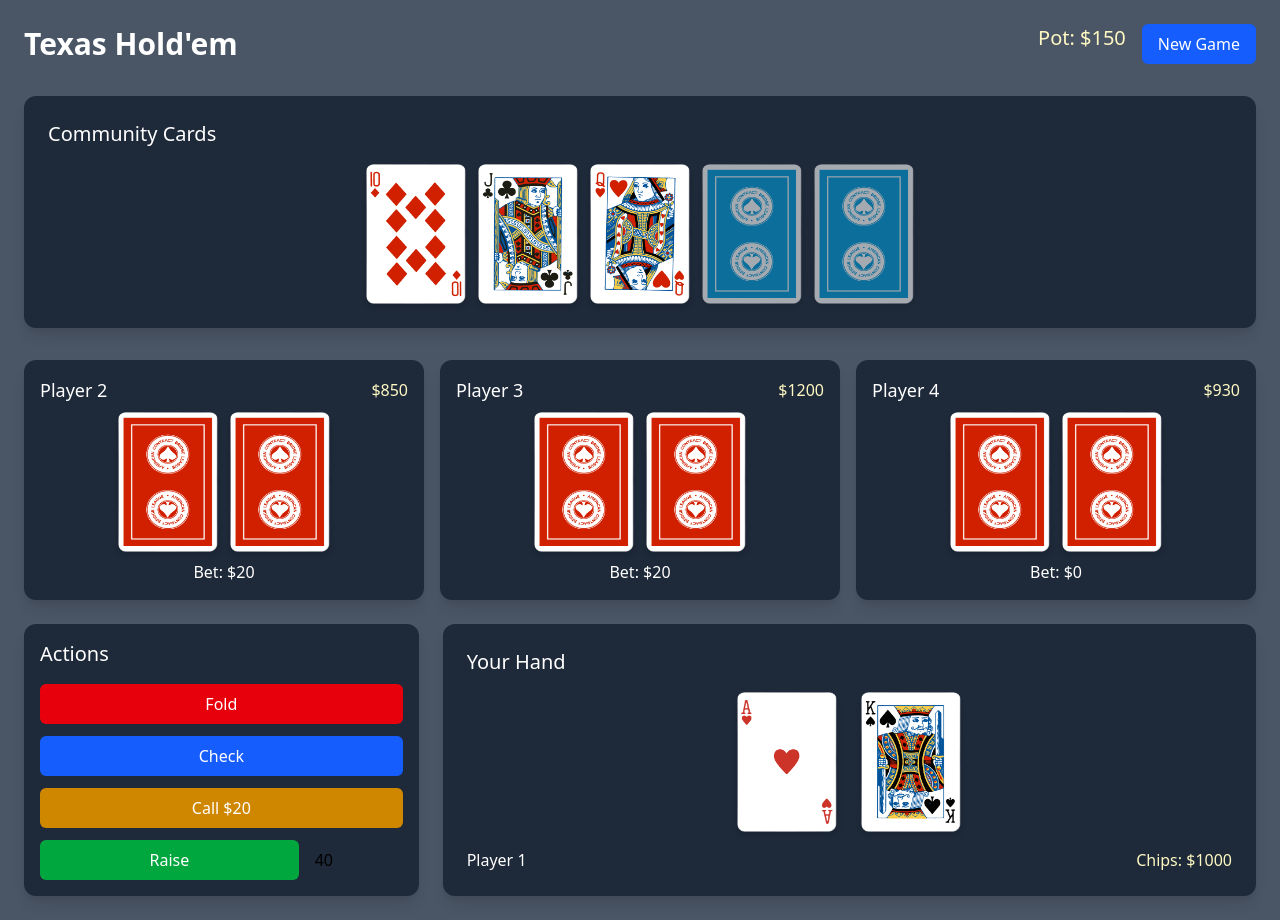
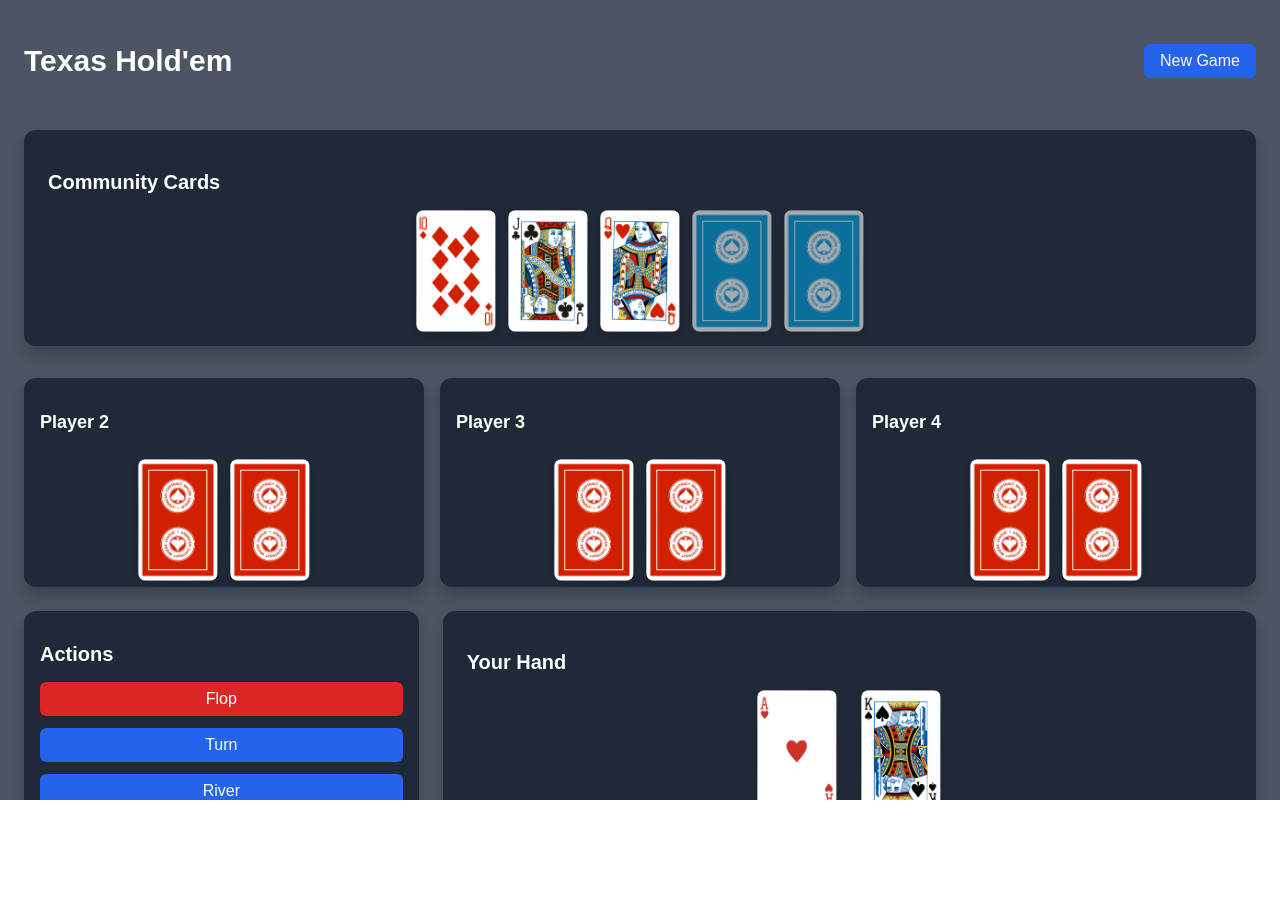
Before and after one commit to sernics/angularPoker, an Angular app: page / in a window 1280 px wide. After the commit the page ends 800 px from the top, so only its background shows below. Built offline with nearby package versions, Linux system fonts and the light colour scheme.

Commit message:
Empezando a implementar la logica del poker

```diff
--- a/src/app/components/card/card.component.css
+++ b/src/app/components/card/card.component.css
@@ -1,4 +1,17 @@
-.poker-card {
-  width: 100px;
-  height: 140px;
+.card {
+  position: relative;
+  transition: transform 0.3s ease;
+  border-radius: 8px;
+  box-shadow: 0 4px 6px rgba(0, 0, 0, 0.1);
+  overflow: hidden;
 }
+
+.card-interactive:hover {
+  transform: scale(1.1);
+}
+
+.card-image {
+  width: 100%;
+  height: 100%;
+  display: block;
+}
--- a/src/app/components/card/card.component.html
+++ b/src/app/components/card/card.component.html
@@ -1,11 +1,11 @@
 <div
-  class="poker-card relative transition-transform duration-300"
-  [ngClass]="{ 'transform hover:scale-110': interactive }"
+  class="card"
+  [ngClass]="{ 'card-interactive': interactive }"
 >
   <img
     [src]="cardImagePath"
     [alt]="cardAlt"
-    class="w-full h-full rounded-lg shadow-md"
+    class="card-image"
     (error)="handleImageError($event)"
   />
 </div>
--- a/src/app/pages/poker/poker.component.css
+++ b/src/app/pages/poker/poker.component.css
@@ -1,39 +1,233 @@
-:host {
-  display: block;
+.poker-table {
+  min-height: 100vh;
+  background-color: #4b5563; /* Reemplaza bg-gray-600 */
+  padding: 24px; /* Reemplaza p-6 */
+  color: #fff;
+  font-family: Arial, sans-serif;
 }
-.border-brown-900 {
-  border-color: #4a2c0b;
+
+/* Cabecera */
+.header {
+  display: flex;
+  justify-content: space-between;
+  align-items: center;
+  margin-bottom: 32px; /* Reemplaza mb-8 */
 }
-.border-brown-700 {
-  border-color: #6b4e31;
+
+.header h1 {
+  font-size: 1.875rem; /* Reemplaza text-3xl */
+  font-weight: bold; /* Reemplaza font-bold */
+  color: #fff; /* Reemplaza text-white */
 }
-.player-bottom {
-  bottom: 20px;
-  left: 50%;
-  transform: translateX(-50%);
+
+.header-actions {
+  display: flex;
+  gap: 16px; /* Reemplaza gap-4 */
 }
-.player-top {
-  top: 20px;
-  left: 50%;
-  transform: translateX(-50%);
+
+/* Botones */
+.btn {
+  padding: 8px 16px; /* Reemplaza px-4 py-2 */
+  border: none;
+  border-radius: 6px; /* Reemplaza rounded-md */
+  color: #fff;
+  font-size: 1rem;
+  cursor: pointer;
+  transition: background-color 0.3s; /* Reemplaza transition */
 }
-.player-left {
-  left: 20px;
-  top: 50%;
-  transform: translateY(-50%);
+
+.btn-primary {
+  background-color: #2563eb; /* Reemplaza bg-blue-600 */
 }
-.player-right {
-  right: 20px;
-  top: 50%;
-  transform: translateY(-50%);
+
+.btn-primary:hover {
+  background-color: #1d4ed8; /* Reemplaza hover:bg-blue-700 */
 }
-.player-top-left {
-  top: 20px;
-  left: 20%;
-  transform: translateX(-50%);
+
+.btn-danger {
+  background-color: #dc2626; /* Reemplaza bg-red-600 */
 }
-.player-top-right {
-  top: 20px;
-  right: 20%;
-  transform: translateX(50%);
+
+.btn-danger:hover {
+  background-color: #b91c1c; /* Reemplaza hover:bg-red-700 */
 }
+
+.btn-warning {
+  background-color: #d97706; /* Reemplaza bg-yellow-600 */
+}
+
+.btn-warning:hover {
+  background-color: #b45309; /* Reemplaza hover:bg-yellow-700 */
+}
+
+.btn-success {
+  background-color: #16a34a; /* Reemplaza bg-green-600 */
+}
+
+.btn-success:hover {
+  background-color: #374151; /* Reemplaza hover:bg-gray-800 */
+}
+
+/* Cartas comunitarias */
+.community-cards {
+  background-color: #1f2937; /* Reemplaza bg-gray-800 */
+  padding: 24px; /* Reemplaza p-6 */
+  border-radius: 12px; /* Reemplaza rounded-xl */
+  box-shadow: 0 10px 15px rgba(0, 0, 0, 0.2); /* Reemplaza shadow-lg */
+  margin-bottom: 32px; /* Reemplaza mb-8 */
+}
+
+.community-cards h2 {
+  font-size: 1.25rem; /* Reemplaza text-xl */
+  color: #fff; /* Reemplaza text-white */
+  margin-bottom: 16px; /* Reemplaza mb-4 */
+}
+
+.card-container {
+  display: flex;
+  justify-content: center;
+  gap: 12px; /* Reemplaza gap-3 */
+  flex-wrap: wrap; /* Reemplaza flex-wrap */
+}
+
+.card {
+  width: 80px;
+  height: 112px;
+}
+
+.card-face-down {
+  opacity: 0.6; /* Mantiene opacity-60 */
+}
+
+/* Mesa de juego */
+.game-area {
+  display: grid;
+  grid-template-columns: repeat(3, 1fr); /* Reemplaza grid grid-cols-3 */
+  gap: 24px; /* Reemplaza gap-6 */
+}
+
+/* Jugadores oponentes */
+.opponents {
+  grid-column: span 3; /* Reemplaza col-span-3 */
+  display: grid;
+  grid-template-columns: 1fr; /* Reemplaza grid-cols-1 */
+  gap: 16px; /* Reemplaza gap-4 */
+}
+
+.player {
+  background-color: #1f2937; /* Reemplaza bg-gray-800 */
+  padding: 16px; /* Reemplaza p-4 */
+  border-radius: 12px; /* Reemplaza rounded-xl */
+  box-shadow: 0 10px 15px rgba(0, 0, 0, 0.2); /* Reemplaza shadow-lg */
+}
+
+.player-info {
+  display: flex;
+  justify-content: space-between;
+  align-items: center;
+  margin-bottom: 8px; /* Reemplaza mb-2 */
+}
+
+.player-info h3 {
+  font-size: 1.125rem; /* Reemplaza text-lg */
+  color: #fff; /* Reemplaza text-white */
+}
+
+.chips {
+  color: #fef9c3; /* Reemplaza text-yellow-100 */
+}
+
+.player-cards {
+  display: flex;
+  justify-content: center;
+  gap: 12px; /* Reemplaza gap-3 */
+}
+
+.player-bet {
+  margin-top: 8px; /* Reemplaza mt-2 */
+  text-align: center;
+  color: #fff; /* Reemplaza text-white */
+}
+
+/* Panel de acciones */
+.actions {
+  grid-column: span 3; /* Reemplaza col-span-3 */
+  background-color: #1f2937; /* Reemplaza bg-gray-800 */
+  padding: 16px; /* Reemplaza p-4 */
+  border-radius: 12px; /* Reemplaza rounded-xl */
+  box-shadow: 0 10px 15px rgba(0, 0, 0, 0.2); /* Reemplaza shadow-lg */
+}
+
+.actions h2 {
+  font-size: 1.25rem; /* Reemplaza text-xl */
+  color: #fff; /* Reemplaza text-white */
+  margin-bottom: 16px; /* Reemplaza mb-4 */
+}
+
+.action-buttons {
+  display: flex;
+  flex-direction: column;
+  gap: 12px; /* Reemplaza gap-3 */
+}
+
+.raise-action {
+  display: flex;
+  gap: 8px; /* Reemplaza gap-2 */
+}
+
+.raise-input {
+  width: 96px; /* Reemplaza w-24 */
+  padding: 8px; /* Reemplaza px-2 py-2 */
+  border-radius: 6px; /* Reemplaza rounded-md */
+  background-color: #374151; /* Fondo similar a Tailwind */
+  border: 1px solid #4b5563;
+  color: #fff;
+}
+
+/* Mano del jugador */
+.player-hand {
+  grid-column: span 3; /* Reemplaza col-span-3 */
+  background-color: #1f2937; /* Reemplaza bg-gray-800 */
+  padding: 24px; /* Reemplaza p-6 */
+  border-radius: 12px; /* Reemplaza rounded-xl */
+  box-shadow: 0 10px 15px rgba(0, 0, 0, 0.2); /* Reemplaza shadow-lg */
+}
+
+.player-hand h2 {
+  font-size: 1.25rem; /* Reemplaza text-xl */
+  color: #fff; /* Reemplaza text-white */
+  margin-bottom: 16px; /* Reemplaza mb-4 */
+}
+
+.player-hand .card-container {
+  display: flex;
+  justify-content: center;
+  gap: 24px; /* Reemplaza gap-6 */
+}
+
+.player-hand .player-info {
+  margin-top: 16px; /* Reemplaza mt-4 */
+  display: flex;
+  justify-content: space-between;
+  align-items: center;
+}
+
+.player-hand .player-info span {
+  color: #fff; /* Reemplaza text-white */
+}
+
+/* Responsividad */
+@media (min-width: 768px) {
+  .opponents {
+    grid-template-columns: repeat(3, 1fr); /* Reemplaza md:grid-cols-3 */
+  }
+
+  .actions {
+    grid-column: span 1; /* Reemplaza md:col-span-1 */
+    order: 0; /* Reemplaza md:order-none */
+  }
+
+  .player-hand {
+    grid-column: span 2; /* Reemplaza md:col-span-2 */
+  }
+}
--- a/src/app/pages/poker/poker.component.html
+++ b/src/app/pages/poker/poker.component.html
@@ -1,111 +1,90 @@
-<div class="poker-table min-h-screen bg-gray-600 p-6">
+<div class="poker-table">
   <!-- Cabecera del juego -->
-  <div class="mb-8 flex justify-between items-center">
-    <h1 class="text-3xl font-bold text-white">Texas Hold'em</h1>
-    <div class="flex gap-4">
-      <span class="text-xl text-yellow-100">Pot: ${{ pot }}</span>
-      <button class="px-4 py-2 bg-blue-600 text-white rounded-md hover:bg-blue-700 transition">
-        New Game
-      </button>
+  <div class="header">
+    <h1>Texas Hold'em</h1>
+    <div class="header-actions">
+      <button class="btn btn-primary">New Game</button>
     </div>
   </div>
 
   <!-- Cartas comunitarias -->
-  <div class="community-cards bg-gray-800 p-6 rounded-xl shadow-lg mb-8">
-    <h2 class="text-xl text-white mb-4">Community Cards</h2>
-    <div class="flex justify-center gap-3 flex-wrap">
+  <div class="community-cards">
+    <h2>Community Cards</h2>
+    <div class="card-container">
       @for (card of communityCards; track card) {
         <app-card
           [suit]="card.suit"
           [value]="card.value"
           [imagePath]="card.imgPath ?? 'assets/images/default_card.png'"
           [interactive]="false"
+          class="card"
         ></app-card>
       }
-
-      <!-- Espacios para cartas que aún no se han mostrado -->
       @for (i of emptySpotsArray(); track i) {
         <app-card
           [faceDown]="true"
           backStyle="blue_back"
           imagePath="assets/images/blue_back.png"
-          class="opacity-60"
+          class="card card-face-down"
         ></app-card>
       }
     </div>
   </div>
 
   <!-- Mesa de juego principal -->
-  <div class="game-area grid grid-cols-3 gap-6">
+  <div class="game-area">
     <!-- Jugadores oponentes -->
-    <div class="opponents col-span-3 grid grid-cols-1 md:grid-cols-3 gap-4">
+    <div class="opponents">
       @for (player of opponents; track player) {
-        <div class="player bg-gray-800 p-4 rounded-xl shadow-lg">
-          <div class="flex justify-between items-center mb-2">
-            <h3 class="text-lg text-white">{{ player.name }}</h3>
-            <span class="text-yellow-100">${{ player.chips }}</span>
+        <div class="player">
+          <div class="player-info">
+            <h3>{{ player.name }}</h3>
           </div>
-          <div class="flex justify-center gap-3">
+          <div class="player-cards">
             <app-card
               [faceDown]="true"
               backStyle="red_back"
               imagePath="assets/images/red_back.png"
+              class="card"
             ></app-card>
             <app-card
               [faceDown]="true"
               backStyle="red_back"
               imagePath="assets/images/red_back.png"
+              class="card"
             ></app-card>
-          </div>
-          <div class="mt-2 text-center text-white">
-            Bet: ${{ player.bet }}
           </div>
         </div>
       }
     </div>
 
     <!-- Panel de acciones del jugador -->
-    <div class="actions col-span-3 md:col-span-1 bg-gray-800 p-4 rounded-xl shadow-lg order-last md:order-none">
-      <h2 class="text-xl text-white mb-4">Actions</h2>
-      <div class="flex flex-col gap-3">
-        <button class="px-4 py-2 bg-red-600 text-white rounded-md hover:bg-red-700 transition">
-          Fold
-        </button>
-        <button class="px-4 py-2 bg-blue-600 text-white rounded-md hover:bg-blue-700 transition">
-          Check
-        </button>
-        <button class="px-4 py-2 bg-yellow-600 text-white rounded-md hover:bg-yellow-700 transition">
-          Call ${{ currentBet }}
-        </button>
-        <div class="flex gap-2">
-          <button class="px-4 py-2 bg-green-600 text-white rounded-md hover:bg-gray-800 transition flex-grow">
-            Raise
-          </button>
-          <input
-            type="number"
-            class="w-24 px-2 py-2 rounded-md"
-            [value]="currentBet * 2"
-          />
-        </div>
+    <div class="actions">
+      <h2>Actions</h2>
+      <div class="action-buttons">
+        <button class="btn btn-danger">Flop</button>
+        <button class="btn btn-primary">Turn</button>
+        <button class="btn btn-primary">River</button>
+        <button class="btn btn-warning">Evaluate</button>
       </div>
     </div>
 
     <!-- Mano del jugador -->
-    <div class="player-hand col-span-3 md:col-span-2 bg-gray-800 p-6 rounded-xl shadow-lg">
-      <h2 class="text-xl text-white mb-4">Your Hand</h2>
-      <div class="flex justify-center gap-6">
+    <div class="player-hand">
+      <h2>Your Hand</h2>
+      <div class="card-container">
         @for (card of playerHand; track card) {
           <app-card
             [suit]="card.suit"
             [value]="card.value"
             [imagePath]="card.imgPath ?? 'assets/images/default_card.png'"
             [interactive]="true"
+            class="card"
           ></app-card>
         }
       </div>
-      <div class="mt-4 flex justify-between items-center">
-        <span class="text-white">{{ playerName }}</span>
-        <span class="text-yellow-100">Chips: ${{ playerChips }}</span>
+      <div class="player-info">
+        <span>{{ playerName }}</span>
       </div>
     </div>
   </div>
--- a/src/app/pages/poker/poker.component.ts
+++ b/src/app/pages/poker/poker.component.ts
@@ -13,6 +13,7 @@ interface Card {
   standalone: true,
   imports: [CommonModule, CardComponent],
   templateUrl: './poker.component.html',
+  styleUrls: ['./poker.component.css']
 })
 export class PokerComponent implements OnInit, AfterViewInit {
   // Datos de ejemplo para mostrar el diseño
@@ -32,16 +33,14 @@ export class PokerComponent implements OnInit, AfterViewInit {
   // Para mostrar espacios de cartas que aún no se han revelado
   emptySpots: number[] = [1, 2]; // Para turn y river
 
-  pot: number = 150;
-  currentBet: number = 20;
-
   opponents = [
     { name: 'Player 2', chips: 850, bet: 20 },
     { name: 'Player 3', chips: 1200, bet: 20 },
     { name: 'Player 4', chips: 930, bet: 0, folded: true }
   ];
 
-  constructor() {}
+  constructor() {
+  }
 
   ngOnInit(): void {
     // Aquí conectarías con tu servicio que contiene la lógica del juego
--- a/src/styles.css
+++ b/src/styles.css
@@ -1 +1,10 @@
-@import "tailwindcss";
+html, body {
+  margin: 0;
+  padding: 0;
+  width: 100%;
+  height: 100%;
+  overflow: hidden;
+  font-family: "Roboto", "Helvetica", "Arial", sans-serif;
+}
+html, body { height: 100%; }
+body { margin: 0; font-family: Roboto, "Helvetica Neue", sans-serif; }
```
Also changed, not shown: .postcssrc.json (deleted).
